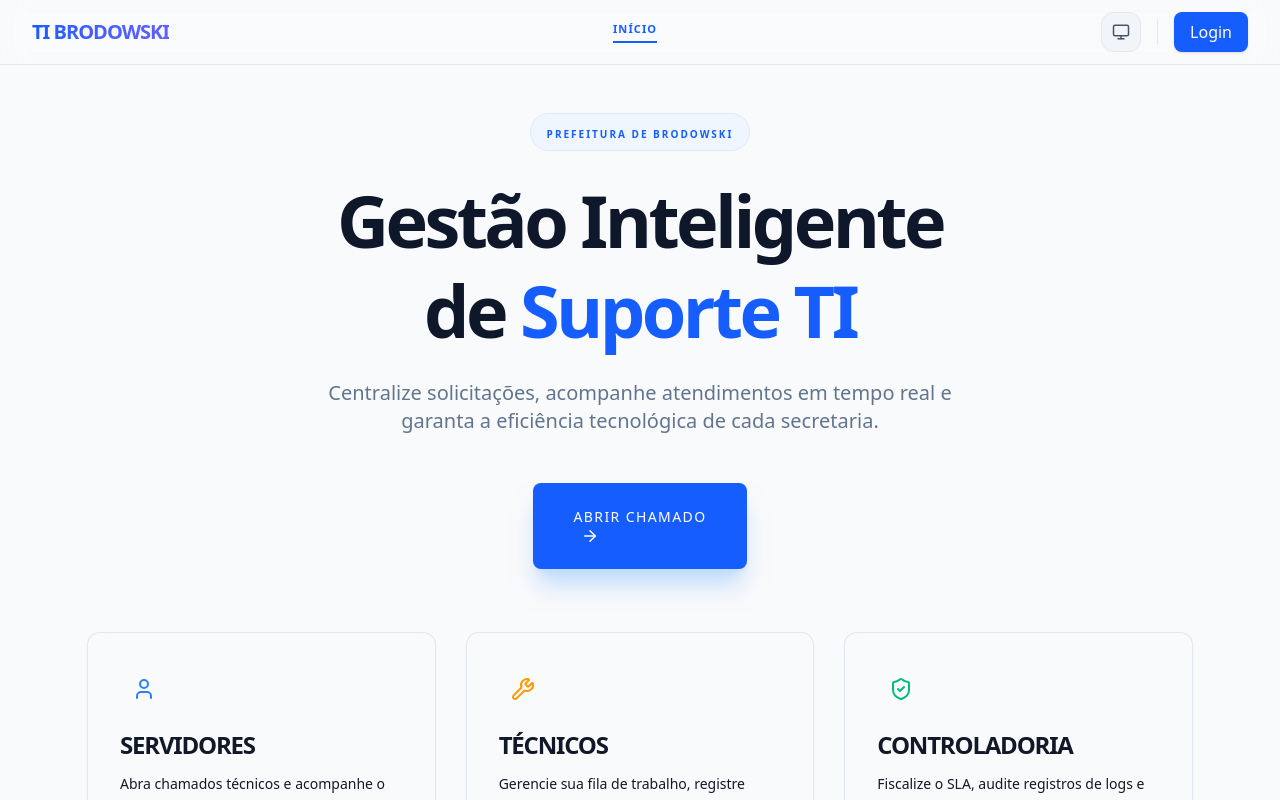
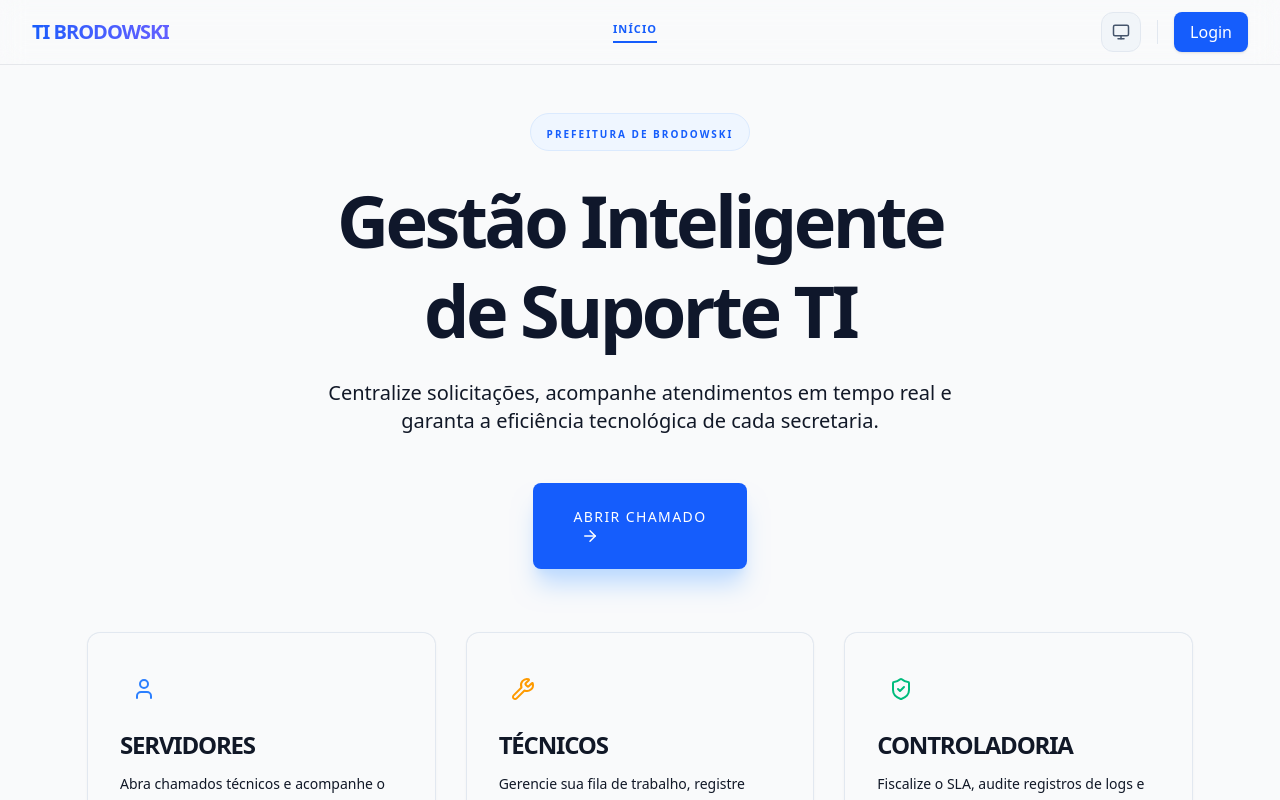
Before and after one commit to N41LL1W/brodowski-chamados, a Next.js app: page / in a window 1280 px wide. Shown: the top 800 px of the page. Built offline with nearby package versions, Linux system fonts and the light colour scheme; no server answers.

Commit message:
fix: tailwind commands for collors in home page

```diff
--- a/src/app/page.tsx
+++ b/src/app/page.tsx
@@ -10,10 +10,10 @@ export default function Home() {
         <div className="inline-block px-4 py-1.5 bg-blue-50 dark:bg-blue-900/20 border border-blue-100 dark:border-blue-800 rounded-full">
           <span className="text-[10px] font-black uppercase tracking-[0.2em] text-blue-600 dark:text-blue-400">Prefeitura de Brodowski</span>
         </div>
-        <h1 className="text-5xl md:text-7xl font-black text-slate-900 dark:text-white tracking-tighter leading-tight">
-          Gestão Inteligente <br/>de <span className="text-blue-600">Suporte TI</span>
+        <h1 className="text-5xl md:text-7xl font-black text-slate-900 tracking-tighter leading-tight">
+          Gestão Inteligente <br/>de <span>Suporte TI</span>
         </h1>
-        <p className="text-lg md:text-xl text-slate-500 dark:text-slate-400 max-w-2xl mx-auto font-medium">
+        <p className="text-lg md:text-xl max-w-2xl mx-auto font-medium">
           Centralize solicitações, acompanhe atendimentos em tempo real e garanta a eficiência tecnológica de cada secretaria.
         </p>
         <div className="pt-6 flex flex-wrap justify-center gap-4">
@@ -65,7 +65,8 @@ function HomeCard({ icon, title, desc, link, label }: any) {
         </p>
       </div>
       <Link href={link}>
-        <Button variant="ghost" className="w-full justify-between font-black uppercase text-[10px] tracking-widest border-2 border-slate-100 dark:border-slate-800">
+        <Button variant="ghost" className="w-full justify-between font-black uppercase text-[10px] tracking-widest border-2 border-slate-100 dark:border-slate-800
+        ">
           {label} <ArrowRight size={14}/>
         </Button>
       </Link>
```
